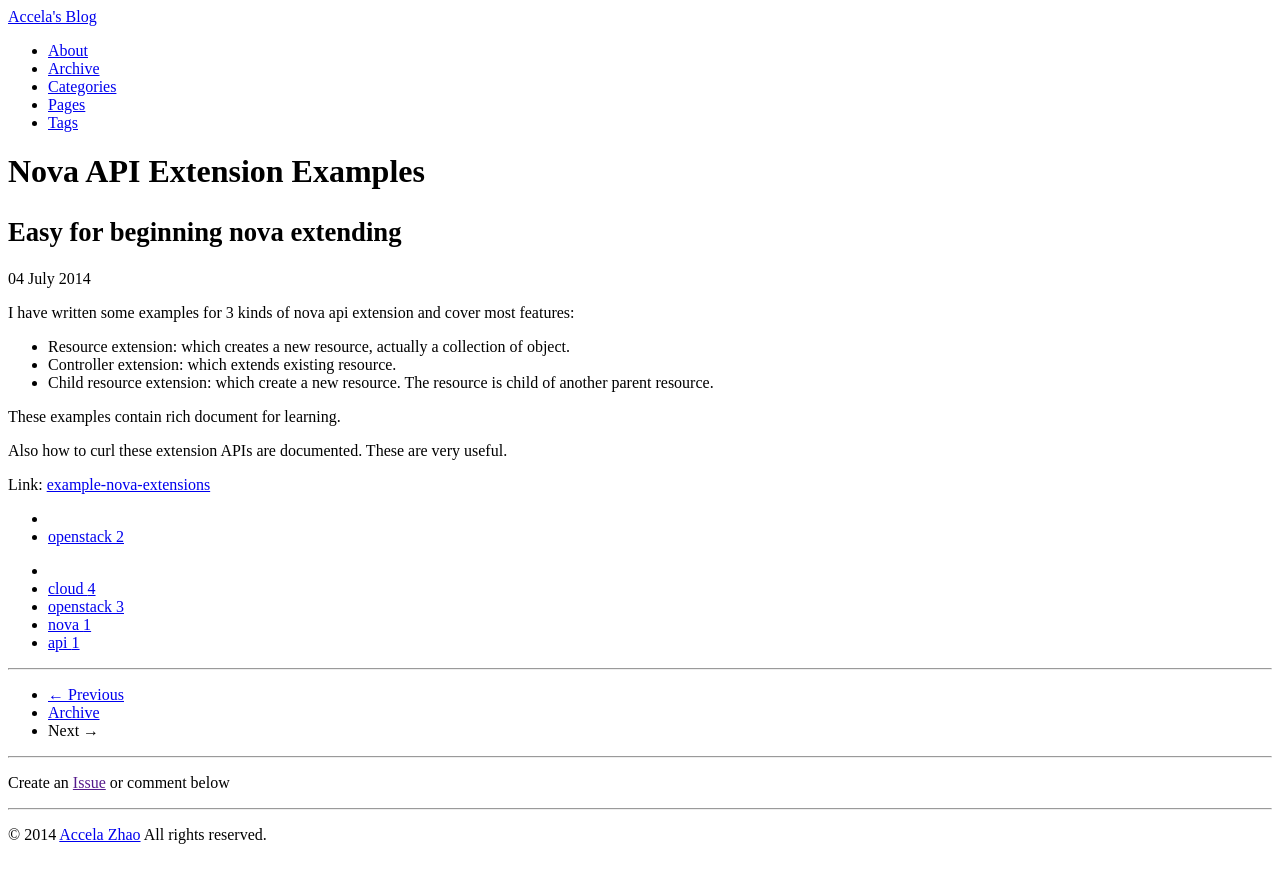
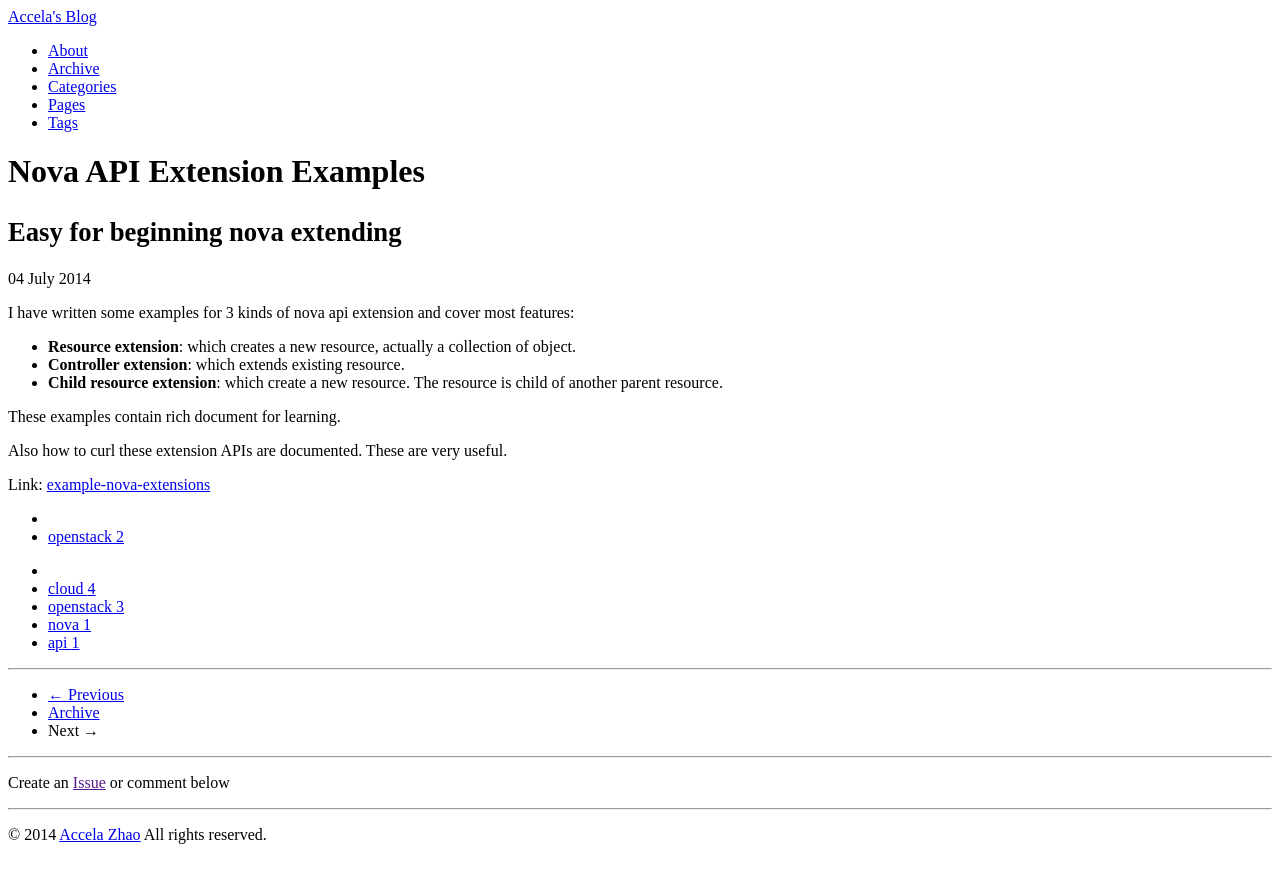
Before and after one commit to accelazh/accelazh.github.io, a Jekyll site: the page built from _posts/2014-07-4-Nova-API-Extension-Examples.md, in a window 1280 px wide. Shown: the top 883 px of the page. Built offline with Jekyll 4.4.1, drawn with Linux system fonts in a browser that asks for light colours; Markdown is read by kramdown in place of the engine named in the settings; comment, search, counter and statistics services are not loaded; a style sheet for code colours, icons or effects is not loaded.

Commit message:
edit content

```diff
--- a/_posts/2014-07-4-Nova-API-Extension-Examples.md
+++ b/_posts/2014-07-4-Nova-API-Extension-Examples.md
@@ -10,9 +10,9 @@ tags: [cloud, openstack, nova, api]
 
 I have written some examples for 3 kinds of nova api extension and cover most features:
 
-* Resource extension: which creates a new resource, actually a collection of object.
-* Controller extension: which extends existing resource.
-* Child resource extension: which create a new resource. The resource is child of another parent resource.
+* **Resource extension**: which creates a new resource, actually a collection of object.
+* **Controller extension**: which extends existing resource.
+* **Child resource extension**: which create a new resource. The resource is child of another parent resource.
 
 These examples contain rich document for learning.
 
```
